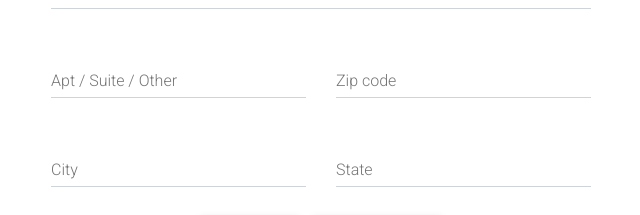
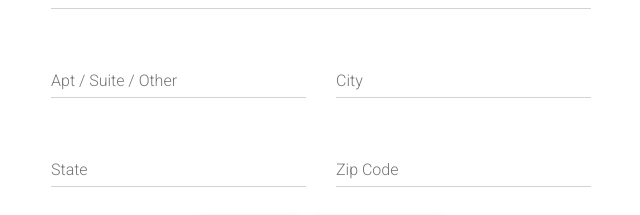
Before and after one commit to BloomTech-Labs/expresswash-fe, a React (Create React App) app in the folder wowo-app/: page / in a window 1280 px wide. Both pictures are taken after a click on the button "CONTINUE". Shown: the part 185-400 px from the top of the page, without its empty margins (319-959 px from the left). Built offline with nearby package versions, Linux system fonts and the light colour scheme.

Commit message:
completed state to fields integration for all input fields

```diff
--- a/wowo-app/src/components/WasherSignUpAddress.js
+++ b/wowo-app/src/components/WasherSignUpAddress.js
@@ -4,25 +4,61 @@ import '../App.css';
 
 export class WasherSignUpAddress extends Component {
   render() {
-    const { values } = this.props;
+    const { values, handleChange } = this.props;
     const nextBtn = () => this.props.nextStep();
     const prevBtn = () => this.props.prevStep();
     return (
       <span>
-        <MDBInput name="name" label="Phone Number" />
-        <MDBInput name="name" label="Street Address" />
+        <MDBInput
+          name="phone"
+          type="tel"
+          onChange={handleChange('phone')}
+          label="Phone Number"
+          value={values.phone}
+        />
+        <MDBInput
+          name="street"
+          type="text"
+          onChange={handleChange('street')}
+          label="Street Address"
+          value={values.street}
+        />
         <MDBRow>
         <MDBCol md="6">
-          <MDBInput name="name" label="Apt / Suite / Other" />
+            <MDBInput
+              name="apt"
+              type="text"
+              onChange={handleChange('apt')}
+              label="Apt / Suite / Other"
+              value={values.apt}
+            />
           </MDBCol>
           <MDBCol md="6">
-          <MDBInput name="name" label="Zip code" />
+            <MDBInput
+              name="city"
+              type="text"
+              onChange={handleChange('city')}
+              label="City"
+              value={values.city}
+            />
           </MDBCol>
           <MDBCol md="6">
-          <MDBInput name="name" label="City" />
+            <MDBInput
+              name="usState"
+              type="text"
+              onChange={handleChange('usState')}
+              label="State"
+              value={values.usState}
+            />
           </MDBCol>
           <MDBCol md="6">
-          <MDBInput name="name" label="State" />
+            <MDBInput
+              name="zipCode"
+              type="number"
+              onChange={handleChange('zipCode')}
+              label="Zip Code"
+              value={values.zipCode}
+            />
           </MDBCol>
         </MDBRow>
         <div className="text-center">
--- a/wowo-app/src/components/WasherSignUpForm.js
+++ b/wowo-app/src/components/WasherSignUpForm.js
@@ -13,7 +13,13 @@ export class WasherSignUpForm extends Component {
     firstName: '',
     lastName: '',
     email: '',
-    password: ''
+    password: '',
+    phone: '',
+    street: '',
+    apt: '',
+    zipCode: '',
+    city: '',
+    usState: ''
   }
 
   // Set loading bar
@@ -57,8 +63,8 @@ export class WasherSignUpForm extends Component {
 
   render() {
     const { step, loadingBar } = this.state;
-    const { firstName, lastName, email, password } = this.state;
-    const values = { firstName, lastName, email, password };
+    const { firstName, lastName, email, password, phone, street, apt, zipCode, city, usState } = this.state;
+    const values = { firstName, lastName, email, password, phone, street, apt, zipCode, city, usState };
 
     return (
       <MDBContainer>
```
Lines whose indentation alone changed are shown as unchanged.
